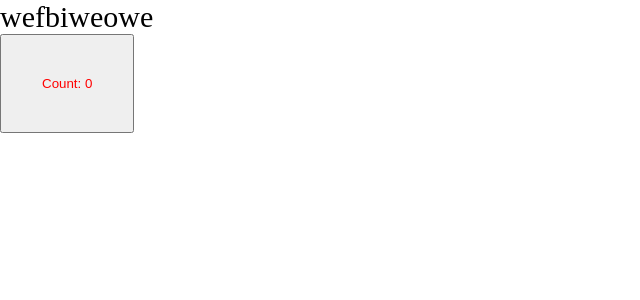
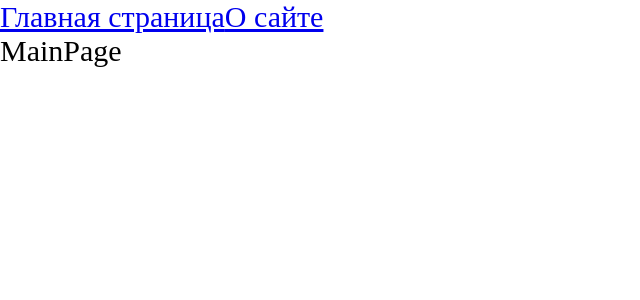
Before and after one commit to ernestqweqwe/prodvinuti-front, a React app: page / in a window 1280 px wide. Shown: the top 300 px of the page, without its empty margins (0-640 px from the left). Built offline with nearby package versions, Linux system fonts and the light colour scheme.

Commit message:
routing, react-azy, suspenze

```diff
--- a/package.json
+++ b/package.json
@@ -15,6 +15,7 @@
     "@types/node": "^17.0.21",
     "@types/react": "^17.0.39",
     "@types/react-dom": "^17.0.11",
+    "@types/react-router-dom": "^5.3.3",
     "@types/webpack": "^5.28.0",
     "@types/webpack-dev-server": "^4.7.2",
     "css-loader": "^6.6.0",
@@ -32,6 +33,7 @@
   },
   "dependencies": {
     "react": "^17.0.2",
-    "react-dom": "^17.0.2"
+    "react-dom": "^17.0.2",
+    "react-router-dom": "^6.2.1"
   }
 }
--- a/src/App.tsx
+++ b/src/App.tsx
@@ -1,11 +1,20 @@
-import { Counter } from './components/Counter';
+import { Suspense } from 'react';
+import { Link, Route, Routes } from 'react-router-dom';
 import './index.scss';
+import { AboutPageAsync } from './pages/AboutPage/AboutPage.async';
+import { MainPageAsync } from './pages/MainPage/MainPage.async';
 
 const App = () => {
   return (
     <div className="App">
-      wefbiweowe
-      <Counter />
+      <Link to={'/'}>Главная страница</Link>
+      <Link to={'/about'}>О сайте</Link>
+      <Suspense fallback={<div>Загрузка...</div>}>
+        <Routes>
+          <Route path="/about" element={<AboutPageAsync />} />
+          <Route path="/" element={<MainPageAsync />} />
+        </Routes>
+      </Suspense>
     </div>
   );
 };
--- a/src/index.tsx
+++ b/src/index.tsx
@@ -1,4 +1,10 @@
 import { render } from 'react-dom';
+import { BrowserRouter } from 'react-router-dom';
 import App from './App';
 
-render(<App />, document.getElementById('root'));
+render(
+  <BrowserRouter>
+    <App />
+  </BrowserRouter>,
+  document.getElementById('root'),
+);
--- /dev/null
+++ b/src/pages/AboutPage/AbouPage.tsx
@@ -0,0 +1,5 @@
+const AbouPage = () => {
+  return <div>About page</div>;
+};
+
+export default AbouPage;
--- /dev/null
+++ b/src/pages/AboutPage/AboutPage.async.tsx
@@ -0,0 +1,9 @@
+import { lazy } from 'react';
+export const AboutPageAsync = lazy(
+  () =>
+    new Promise((resolve) => {
+      //@ts-ignore
+
+      setTimeout(() => resolve(import('./AbouPage')), 1500);
+    }),
+);
--- /dev/null
+++ b/src/pages/MainPage/MainPage.async.tsx
@@ -0,0 +1,9 @@
+import { lazy } from 'react';
+export const MainPageAsync = lazy(
+  () =>
+    new Promise((resolve) => {
+      //@ts-ignore
+
+      setTimeout(() => resolve(import('./MainPage')), 1500);
+    }),
+);
--- /dev/null
+++ b/src/pages/MainPage/MainPage.tsx
@@ -0,0 +1,7 @@
+import React from 'react';
+
+const MainPage = () => {
+  return <div>MainPage</div>;
+};
+
+export default MainPage;
--- a/tsconfig.json
+++ b/tsconfig.json
@@ -3,7 +3,7 @@
     "outDir": "./dist/",
     // подсвечивает все места где не указан ти перемено
     "noImplicitAny": true,
-    "module": "es6",
+    "module": "ESNext",
     // Версия стандарта ES в которую будут компилироваться наш код
     "target": "es5",
     // позволяет писать конструкции jsx в ts файлах
```
Also changed, not shown: 7 other files (tests, documents, lock files or other folders).
